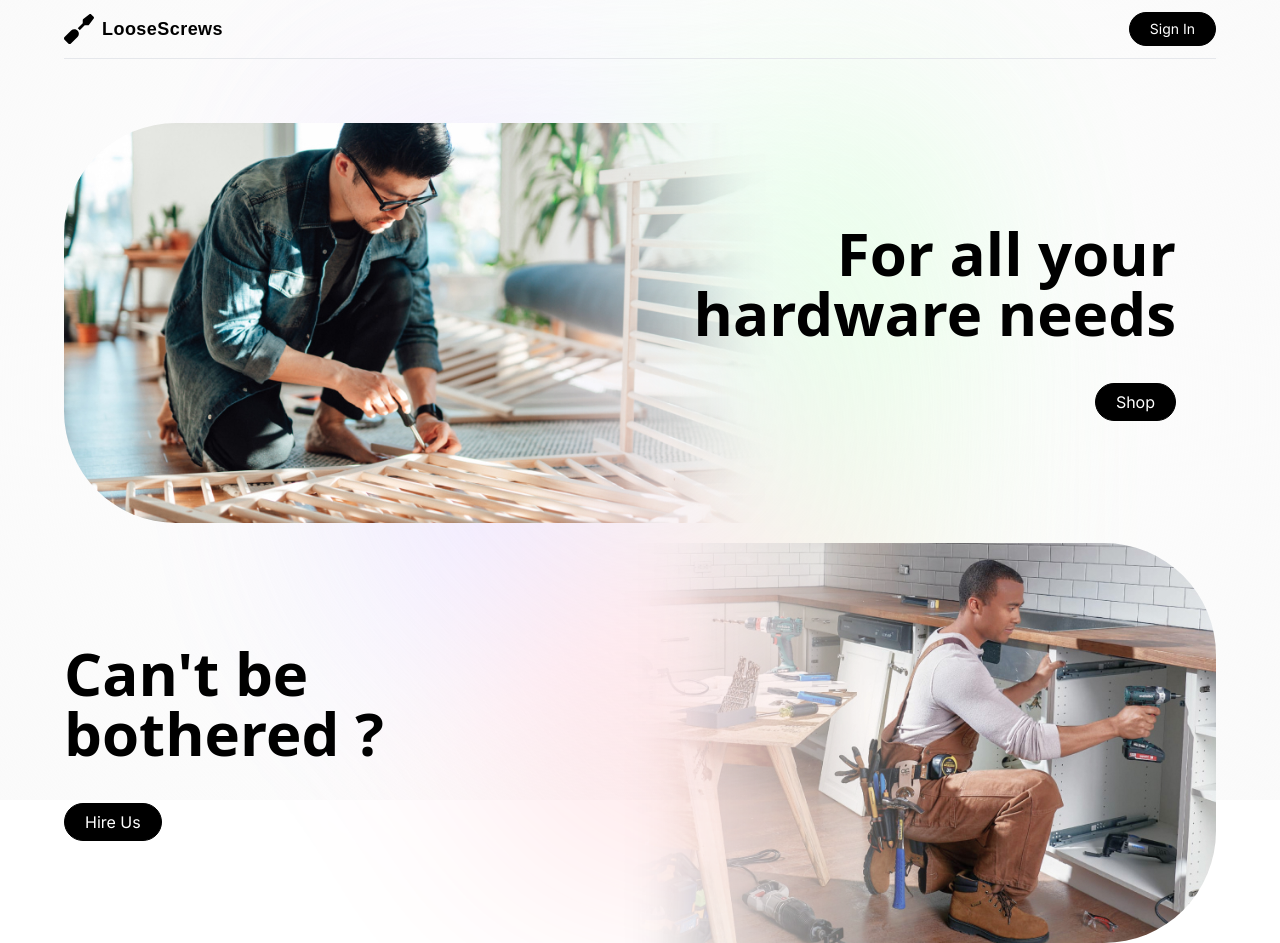
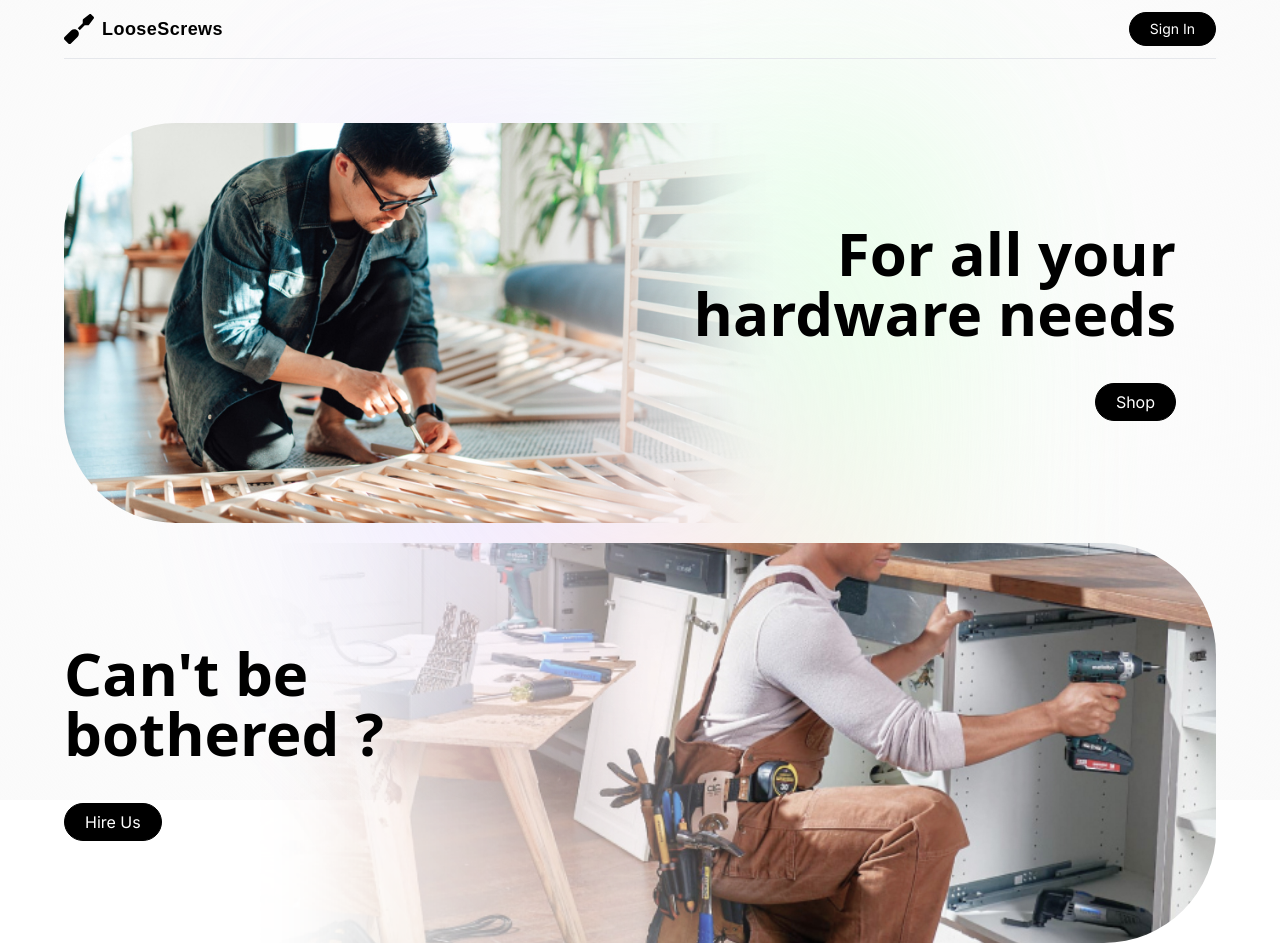
Before and after one commit to krystln/loose-screws, a Next.js app: page / in a window 1280 px wide. Built offline with nearby package versions, Linux system fonts and the light colour scheme; no server answers.

Commit message:
favicon added, not working in firefox :(

```diff
--- a/app/layout.js
+++ b/app/layout.js
@@ -5,7 +5,8 @@ import Provider from "@components/Provider";
 
 export const metadata = {
     title: "LooseScrews",
-    desc: "For all your screwing needs!"
+    desc: "For all your screwing needs!",
+    favicon: "favicon.ico",
 }
 
 const layout = ({ children }) => {
--- a/app/page.js
+++ b/app/page.js
@@ -3,14 +3,14 @@
 const Home = () => {
 	return (
 		<>
-			<div className="flex rounded-[7rem] bg-[url('/images/hero.png')] w-full h-[400px] bg-no-repeat mb-5 bg-contain">
+			<div className="flex rounded-l-[7rem] bg-[url('/images/hero.png')] bg-contain w-full h-[400px] bg-no-repeat mb-5">
 				<div className="text-right w-full py-20 pr-10">
 					<div className="head_text">For all your<br/> <span className="hover:class:orange_gradient">hardware</span> needs</div>
 					<button className="font-inter border border-black text-center rounded-3xl py-1.5 px-5 bg-black hover:bg-white text-white hover:text-black transition-all mt-10 justify-center align-middle">Shop</button>
 				</div>
 			</div>
 
-			<div className="flex rounded-[7rem] bg-[url('/images/hire.png')] bg-right w-full h-[400px] bg-no-repeat bg-contain">
+			<div className="flex rounded-r-[7rem] bg-[url('/images/hire.png')] bg-right w-full h-[400px] bg-no-repeat bg-cover">
 				<div className="text-left w-full py-20 pr-10">
 					<div className="head_text">Can&apos;t be<br/> <span className="hover:class:orange_gradient">bothered</span> ?</div>
 					<button className="font-inter border border-black text-center rounded-3xl py-1.5 px-5 bg-black hover:bg-white text-white hover:text-black transition-all mt-10 justify-center align-middle">Hire Us</button>
--- a/components/Nav.jsx
+++ b/components/Nav.jsx
@@ -7,7 +7,6 @@ import { signIn, signOut, useSession, getProviders } from 'next-auth/react'
 
 
 const Nav = () => {
-    const isUserLoggedIn = false;
 
     const { data: session } = useSession();
     const [providers, setProviders] = useState();
@@ -17,7 +16,7 @@ const Nav = () => {
     useEffect(() => {
         const getProvidersData = async () => {
             const providers = await getProviders();
-            console.log(providers);
+            // console.log(providers);
             setProviders(providers);
         }
         getProvidersData();
```
Also changed, not shown: 1 other file (tests, documents, lock files or other folders).
